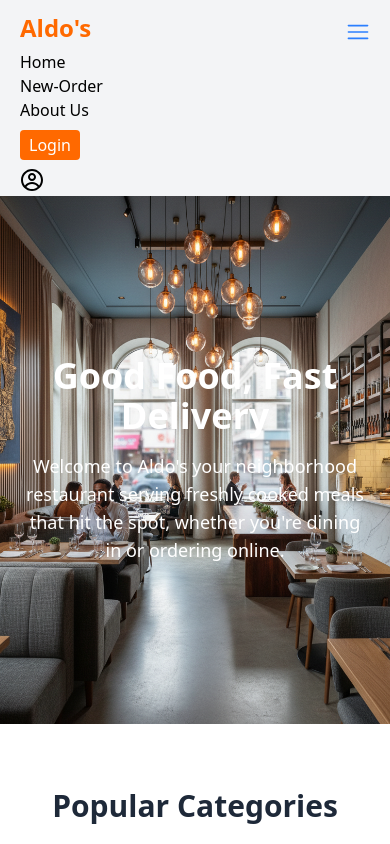
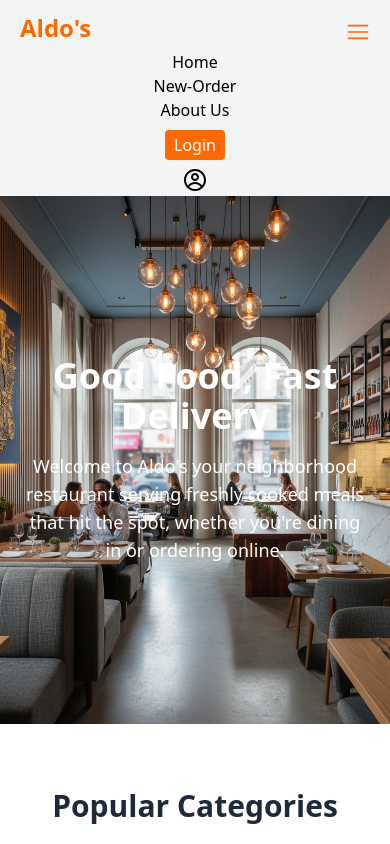
Before and after one commit to olaitan-tech/Final, a Next.js app: page / in a window 390 px wide. Both pictures are taken after a click on the icon 358 px from the left and 32 px from the top of the page. Shown: the top 844 px of the page. Built offline with nearby package versions, Linux system fonts and the light colour scheme.

Commit message:
updated code

```diff
--- a/components/Navbar.js
+++ b/components/Navbar.js
@@ -24,18 +24,18 @@ export function Navbar () {
                     <Link href="/dashboard/profile"><CgProfile className="text-2xl cursor-pointer" /></Link>
                 </div>
                 <div className="block md:hidden">
-                    <RxHamburgerMenu onClick={toggleMenu} className="text-2xl text-blue-500 mt-2" />
+                    <RxHamburgerMenu onClick={toggleMenu} className="text-2xl text-orange-500 mt-2" />
                 </div>
             </div>
             {menuOpen &&(
             <div className="px-5 pb-1 flex flex-col gap-2 md:hidden">
                 <ul>
-                     <li><Link href="/">Home</Link></li>
-                     <li><Link href="/dashboard/new-order">New-Order</Link></li>
-                     <li><Link href="/dashboard/about-us">About Us</Link></li>
+                     <li><Link href="/" className="flex justify-center">Home</Link></li>
+                     <li><Link href="/dashboard/new-order" className="flex justify-center">New-Order</Link></li>
+                     <li><Link href="/dashboard/about-us" className="flex justify-center">About Us</Link></li>
                 </ul>
-                <Link href="/auth/login">    <button className="w-[60px] h-[30px] text-white bg-orange-500 rounded cursor-pointer">Login</button></Link>
-                <Link href="/dashboard/profile"><CgProfile className="text-2xl cursor-pointer" /></Link>
+                <Link href="/auth/login" className="flex justify-center">    <button className="w-[60px] h-[30px] text-white bg-orange-500 rounded cursor-pointer">Login</button></Link>
+                <Link href="/dashboard/profile" className="flex justify-center"><CgProfile className="text-2xl cursor-pointer" /></Link>
             </div>
             )}
         </main>
```
